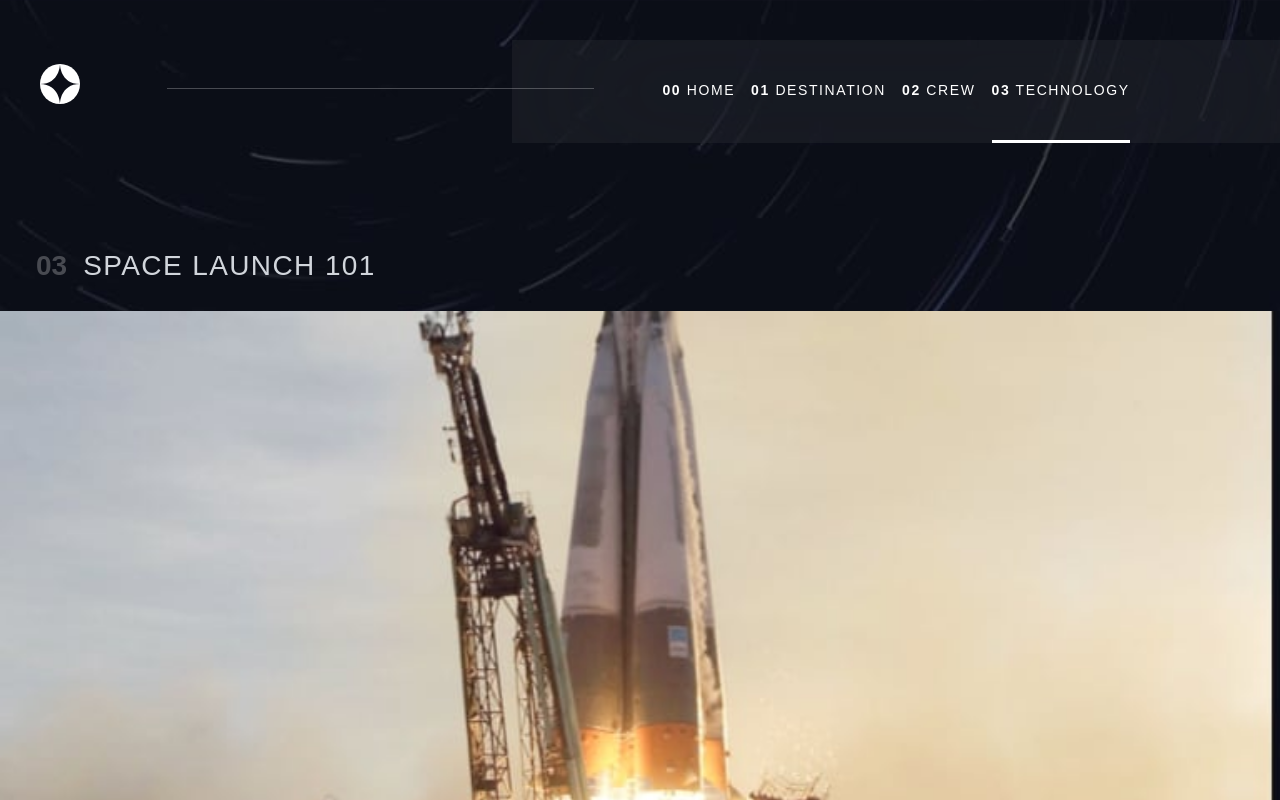
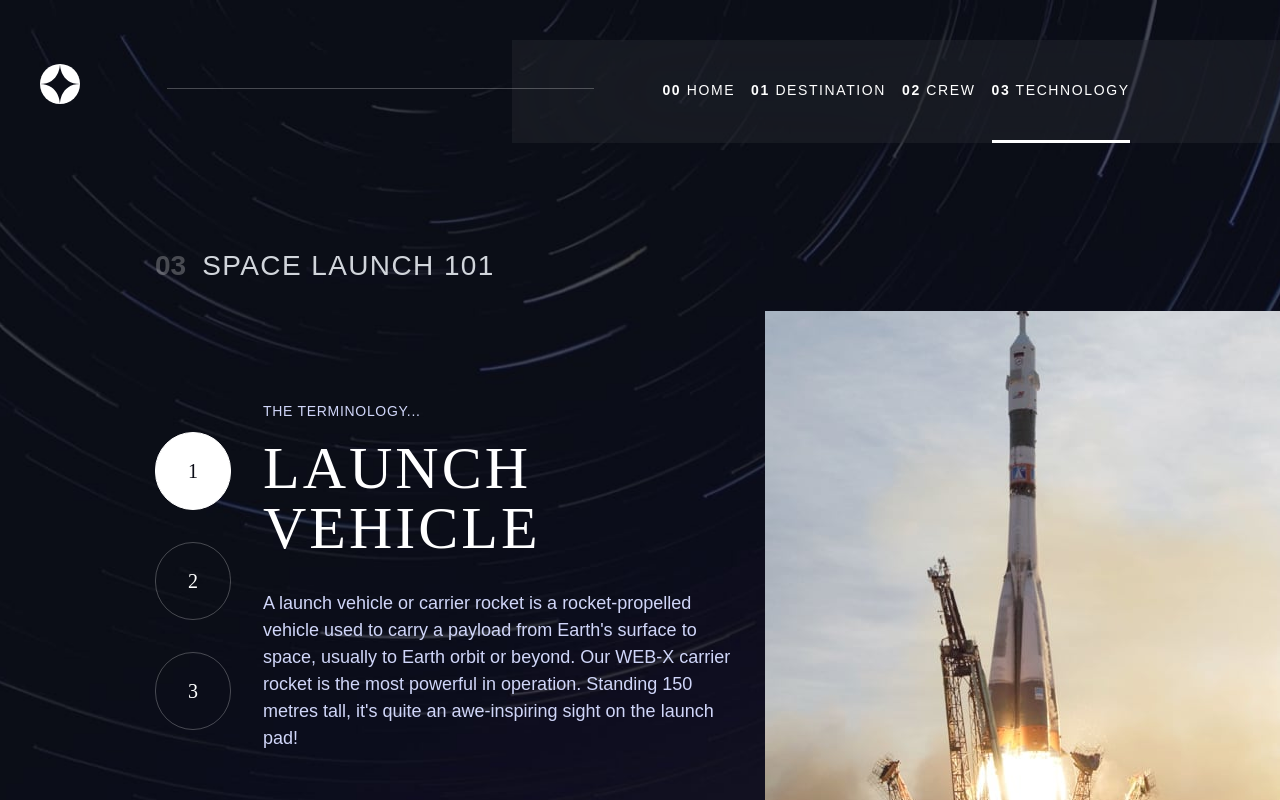
Before and after one commit to Izarothy/space-tourism, a Next.js app: page /technology in a window 1280 px wide. Shown: the top 800 px of the page. Built offline with nearby package versions, Linux system fonts and the light colour scheme.

Commit message:
Technology desktop view

```diff
--- a/components/Header.jsx
+++ b/components/Header.jsx
@@ -4,7 +4,7 @@ const Header = ({ number, desc, name, leftPad }) => {
   return (
     <header
       className={`${number ? `flex-row gap-2` : `flex-col`} ${
-        leftPad && `md:pl-9`
+        leftPad && `md:pl-9 lg:pl-[155px]`
       } flex font-barlowCondensed md:mr-auto md:mb-12 lg:mb-0`}
     >
       {number && (
--- a/components/Technology/TechnologyChoiceButton.jsx
+++ b/components/Technology/TechnologyChoiceButton.jsx
@@ -13,7 +13,7 @@ const TechnologyChoiceButton = ({
         technologyActive
           ? `bg-white border-white text-main`
           : `bg-transparent border-white/25 `
-      } rounded-full border font-bellefair p-4 py-2`}
+      } rounded-full border font-bellefair p-4 py-2 lg:p-8 lg:py-6 lg:text-xl`}
     >
       {number + 1}
     </button>
--- a/components/Technology/TechnologyDescription.jsx
+++ b/components/Technology/TechnologyDescription.jsx
@@ -2,16 +2,16 @@ import React from 'react';
 
 const TechnologyDescription = ({ currentTechnology }) => {
   return (
-    <div className="flex flex-col gap-4">
+    <div className="flex flex-col gap-4 lg:text-left lg:max-w-lg">
       <div className="uppercase">
         <span className="font-barlowCondensed text-[14px] tracking-wider text-secondary">
           The terminology...
         </span>
-        <h2 className="font-bellefair text-2xl mt-2 tracking-wider md:text-[40px] md:my-4">
+        <h2 className="font-bellefair text-2xl mt-2 tracking-wider md:text-[40px] md:my-4 lg:text-6xl">
           {currentTechnology.name}
         </h2>
       </div>
-      <p className="font-barlowCondensed text-secondary leading-slug">
+      <p className="font-barlowCondensed text-secondary leading-slug text-[18px]">
         {currentTechnology.description}
       </p>
     </div>
--- a/pages/technology.jsx
+++ b/pages/technology.jsx
@@ -30,7 +30,7 @@ export default function Technology() {
           setCurrentPage={setCurrentPage}
         />
         <Header number={'03'} name="Space launch 101" leftPad={true} />
-        <div className="w-full h-1/3 mt-6">
+        <div className="lg:hidden w-full h-1/3 mt-6">
           <Image
             src={currentTechnology.images?.landscape}
             alt={currentTechnology.name}
@@ -39,8 +39,8 @@ export default function Technology() {
             layout="responsive"
           />
         </div>
-        <main className="p-6 flex flex-col gap-8 items-center text-center md:px-[155px] md:pb-[100px]">
-          <div className="flex gap-4 md:mt-14 md:mb-11">
+        <main className="p-6 flex flex-col lg:flex-row  lg:w-full lg:justify-between gap-8 items-center text-center md:px-[155px] md:pb-[100px] lg:pr-0">
+          <div className="flex lg:flex-col lg:gap-8 gap-4 md:mt-14 md:mb-11">
             {technologyData.map((technology, idx) => {
               return (
                 <TechnologyChoiceButton
@@ -53,6 +53,11 @@ export default function Technology() {
             })}
           </div>
           <TechnologyDescription currentTechnology={currentTechnology} />
+          <img
+            src={currentTechnology.images?.portrait}
+            alt={currentTechnology.name}
+            className=""
+          />
         </main>
       </div>
     </div>
```
